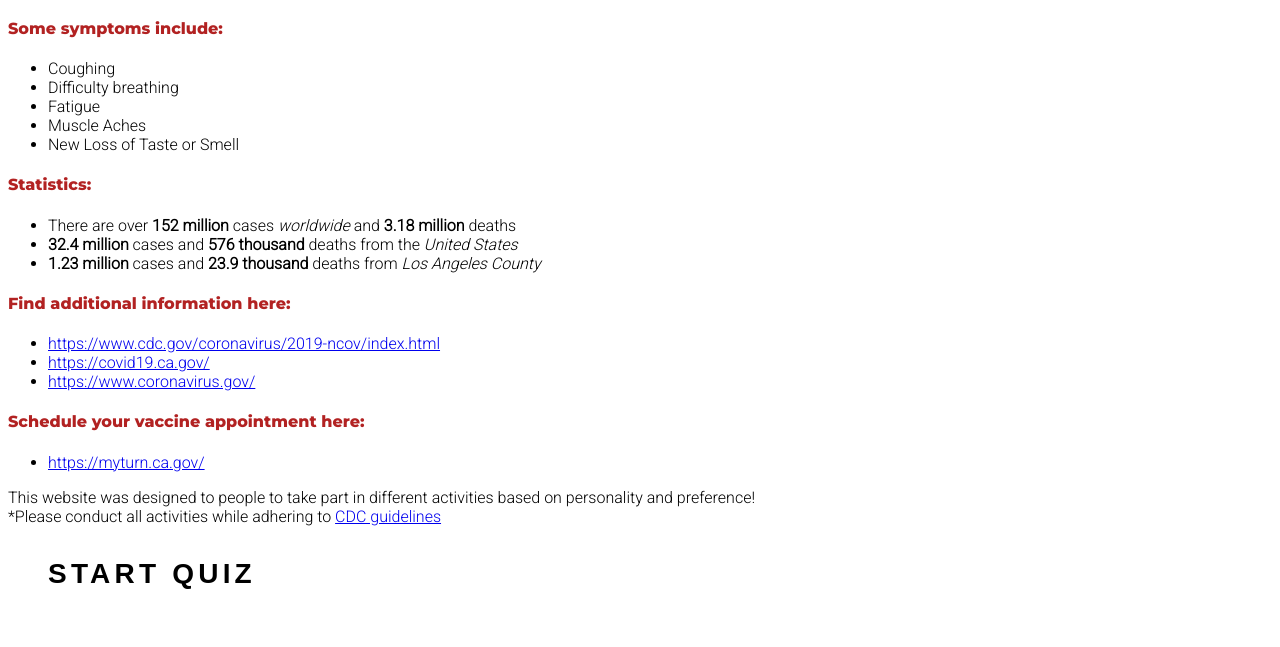
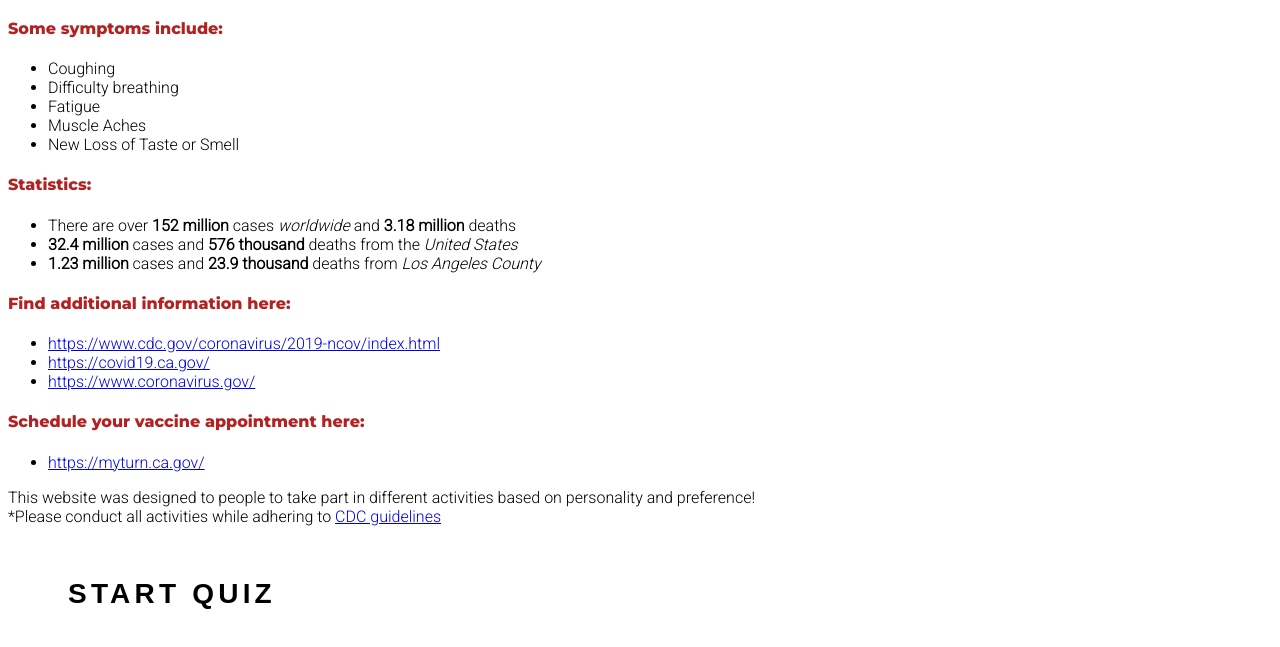
Before and after one commit to leckman/wildhacks-team1, a plain HTML site: page index.html in a window 1280 px wide. Shown: the part 109-756 px from the top of the page. Drawn offline with Linux system fonts and the light colour scheme.

Commit message:
fix scss to css transition

```diff
--- a/styles.css
+++ b/styles.css
@@ -1,19 +1,17 @@
 @import url('https://fonts.googleapis.com/css2?family=Roboto:wght@300&display=swap');
 @import url('https://fonts.googleapis.com/css2?family=Montserrat:wght@800&family=Roboto:wght@300&display=swap');
-
 
 body {
   font-family: 'Roboto', sans-serif;
 }
 
-
-h1, h2, h3, h4 {
-  color:firebrick;
+h1,
+h2,
+h3,
+h4 {
+  color: firebrick;
   font-family: 'Montserrat', sans-serif;
 }
-
-
-
 
 button {
   text-transform: uppercase;
@@ -28,54 +26,57 @@ h1, h2, h3, h4 {
   outline: none;
   font-size: 28px;
   transition: all 0.5s cubic-bezier(0.68, -0.55, 0.265, 1.55) 0.15s;
-    &::after,
-    &::before {
+  color: black;
+  margin: 20px;
+}
+
+button::after,
+::before {
   border: 0;
-      content: "";
+  content: '';
   position: absolute;
-      height: 40%;
-      width: 10%;
+  height: 0;
+  width: 0;
   transition: all 0.5s cubic-bezier(0.68, -0.55, 0.265, 1.55);
   z-index: -2;
   border-radius: 50%;
+}
 
-    }
-    &::before {
+button::before {
+  background-color: #c92918;
   border: 0;
   top: -0.75rem;
   left: 0.5rem;
-      animation: topAnimation 2s cubic-bezier(0.68, -0.55, 0.265, 1.55) 0.25s infinite alternate;
 }
-    &::after {
+button::after {
+  background-color: #e74c3c;
   top: 3rem;
   left: 13rem;
-      animation: bottomAnimation 2s cubic-bezier(0.68, -0.55, 0.265, 1.55) 0.5s infinite alternate;
 }
-    &:hover {
+
+button:hover {
   color: white;
-      &::before,
-      &::after {
+}
+
+button:hover::before,
+button:hover::after {
   top: 0;
   height: 100%;
   width: 100%;
   border-radius: 0;
   animation: none;
 }
-      &::after {
+button:hover::after {
   left: 0rem;
 }
-      &::before {
+button:hover::before {
   top: 0.5rem;
   left: 0.35rem;
-      }
-    }
-  }
 }
 
 * {
   box-sizing: border-box;
 }
-
 
 @keyframes topAnimation {
   from {
```
Lines whose indentation alone changed are shown as unchanged.
